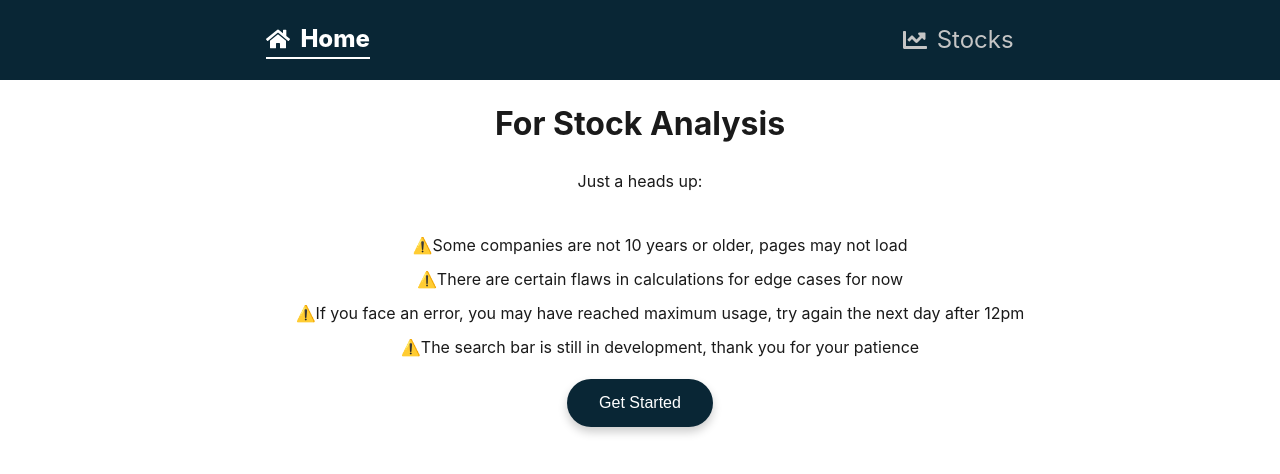
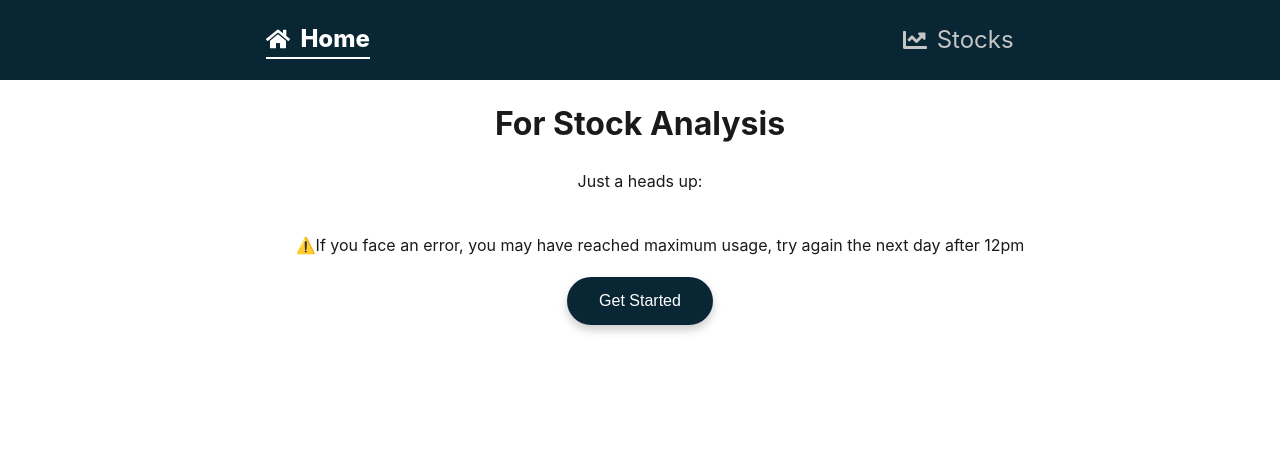
Before and after one commit to kai-com-trying/decado, a React (Vite) app: page / in a window 1280 px wide. Shown: the top 474 px of the page. Built offline with nearby package versions, Linux system fonts and the light colour scheme; no server answers.

Commit message:
trimmed the warning messages

```diff
--- a/src/pages/HomePage/HomePage.jsx
+++ b/src/pages/HomePage/HomePage.jsx
@@ -13,10 +13,7 @@ const HomePage = () => {
         <p>Just a heads up: </p>
         <br></br>
         <ul>
-          <li>⚠️Some companies are not 10 years or older, pages may not load</li>
-          <li>⚠️There are certain flaws in calculations for edge cases for now</li>
           <li>⚠️If you face an error, you may have reached maximum usage, try again the next day after 12pm</li>
-          <li>⚠️The search bar is still in development, thank you for your patience</li>
         </ul>
 
         <Link to="/stocks" >
```
